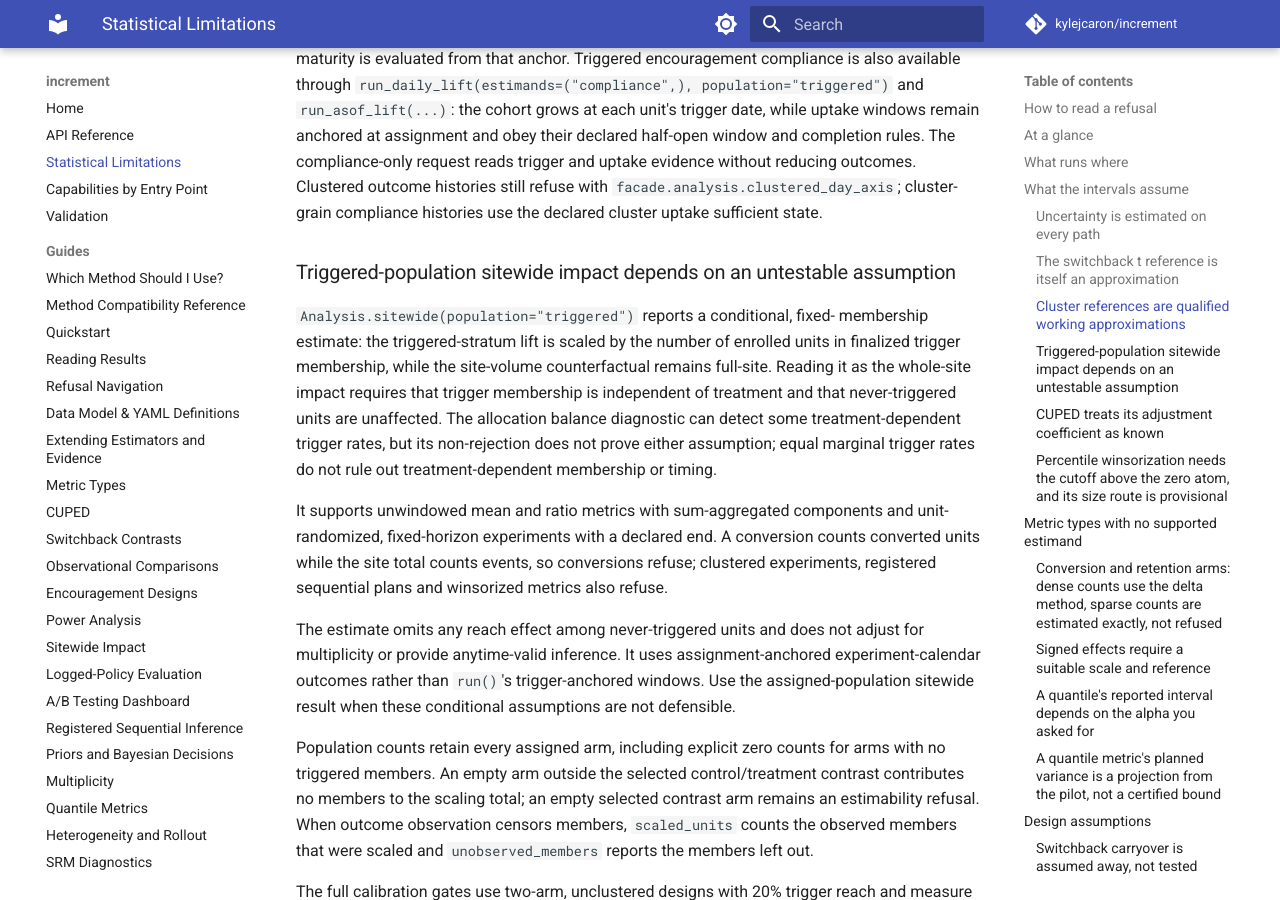
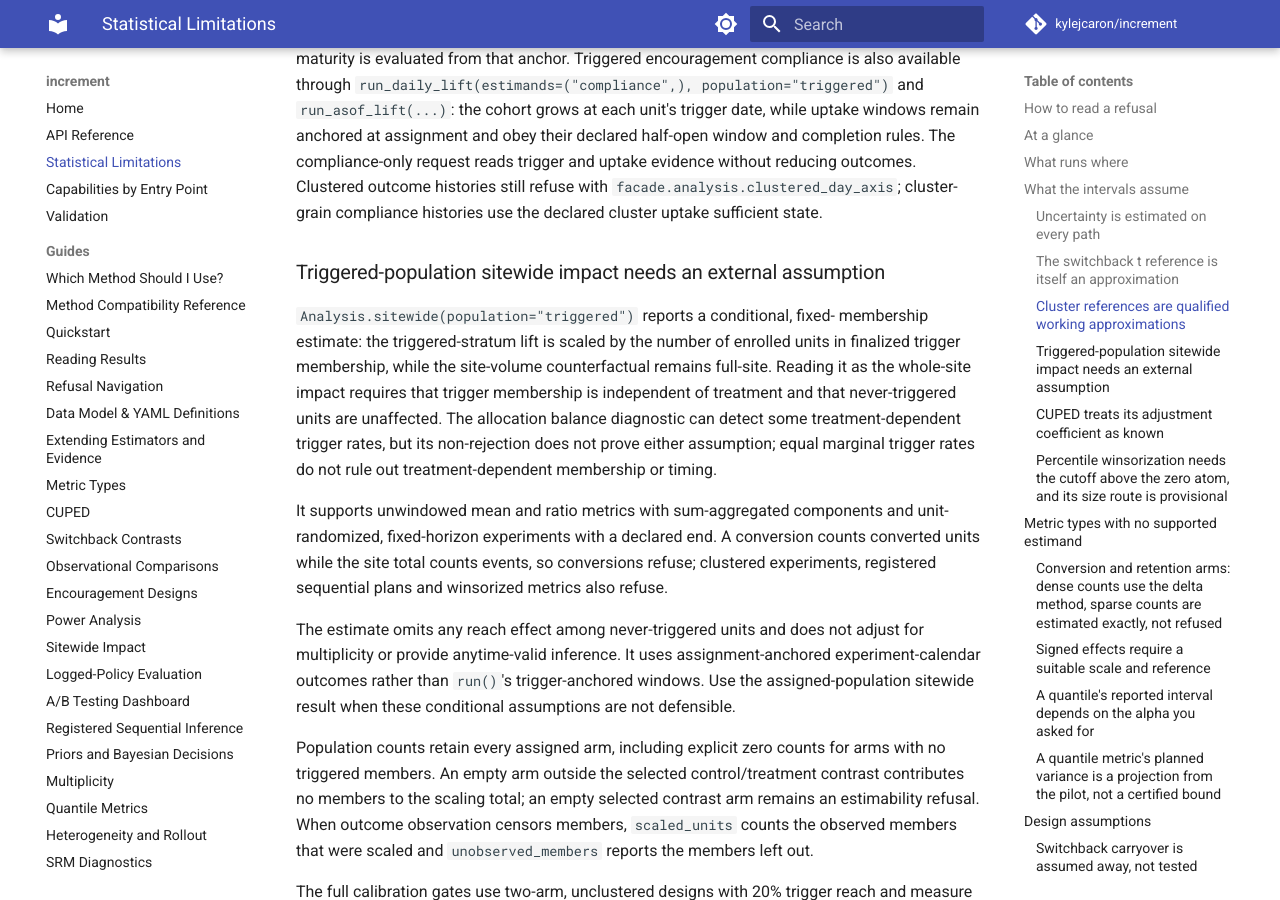
Before and after one commit to kylejcaron/increment, an MkDocs documentation site: the page built from docs/limitations.md, in a window 1280 px wide and 900 px high, scrolled down 8449 px. Built offline with MkDocs 1.6.1 and Material for MkDocs 9.7.7, drawn with Linux system fonts in a browser that asks for light colours; comment, search, counter and statistics services are not loaded.

```diff
--- a/docs/limitations.md
+++ b/docs/limitations.md
@@ -272,7 +272,7 @@
 refuse with `facade.analysis.clustered_day_axis`; cluster-grain compliance
 histories use the declared cluster uptake sufficient state.
 
-### Triggered-population sitewide impact depends on an untestable assumption
+### Triggered-population sitewide impact needs an external assumption
 
 `Analysis.sitewide(population="triggered")` reports a conditional, fixed-
 membership estimate: the triggered-stratum lift is scaled by the number of
```
